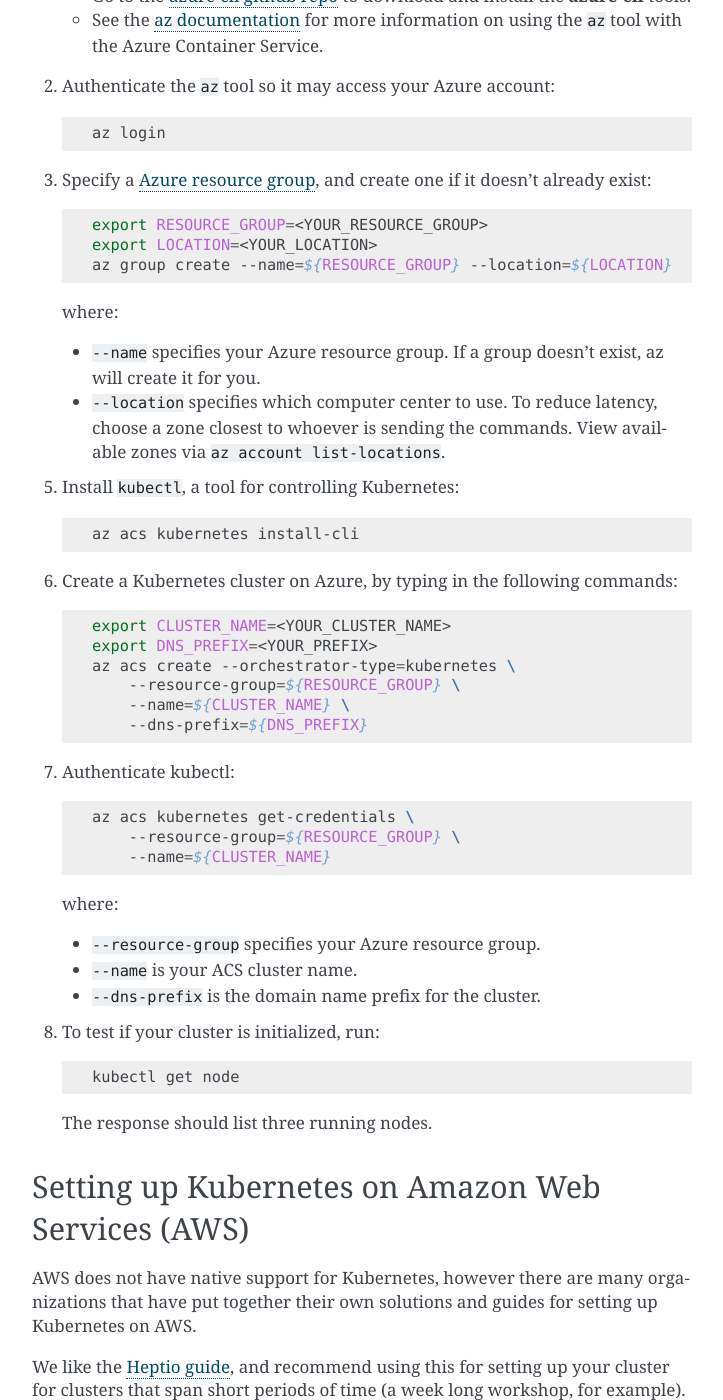
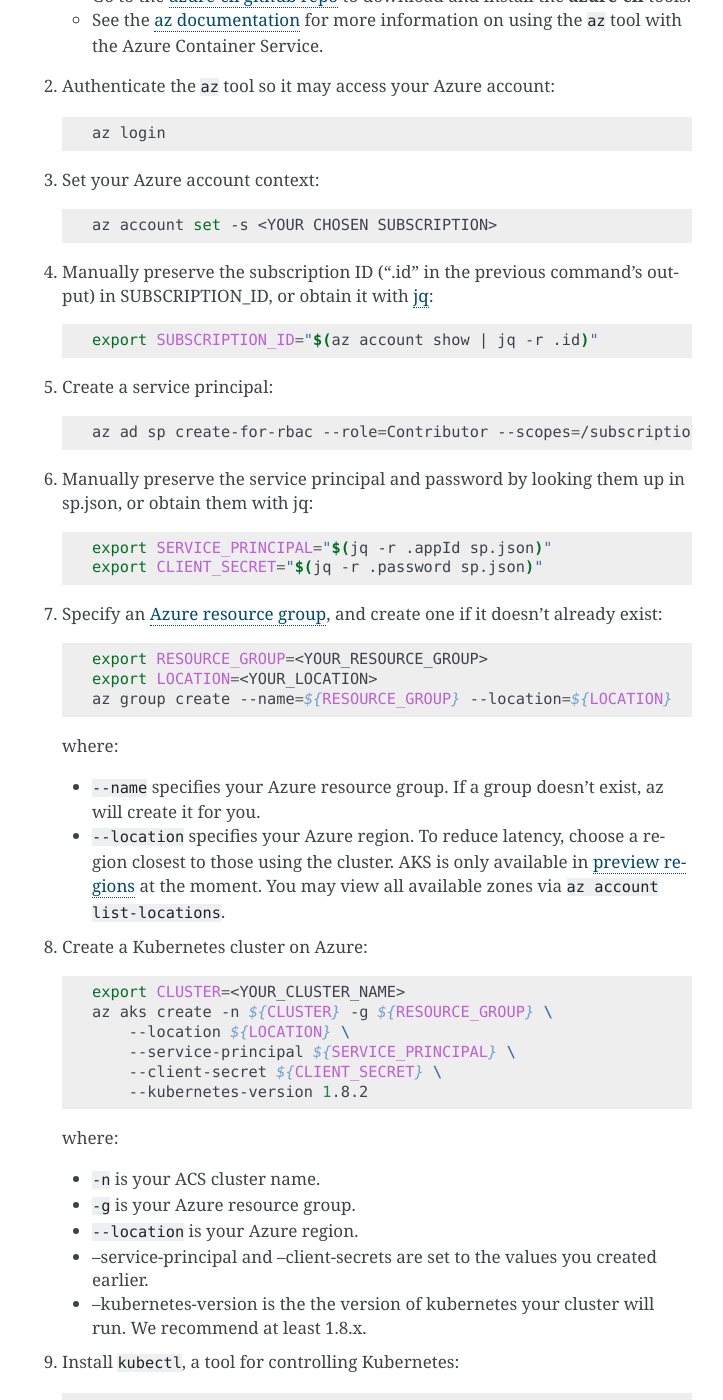
Before and after one commit to jupyterhub/zero-to-jupyterhub-k8s, a Sphinx documentation site: the page built from doc/source/create-k8s-cluster.rst, in a window 1280 px wide and 1400 px high, scrolled down 2362 px. Shown: the whole window, without its empty margins (388-1111 px from the left). Built offline with Sphinx 7.4.7, drawn with Linux system fonts in a browser that asks for light colours; some of the changed text lies outside the part shown.

Commit message:
Update Azure documentation to use AKS.

```diff
--- a/doc/source/create-k8s-cluster.rst
+++ b/doc/source/create-k8s-cluster.rst
@@ -100,7 +100,7 @@
 
 .. _microsoft-azure:
 
-Setting up Kubernetes on Microsoft Azure Container Service (ACS)
+Setting up Kubernetes on Microsoft Azure Container Service (AKS)
 ----------------------------------------------------------------
 
 .. note::
@@ -124,7 +124,32 @@
 
       az login
 
-3. Specify a `Azure resource group`_, and create one if it doesn't already
+3. Set your Azure account context:
+
+   .. code-block:: bash
+
+      az account set -s <YOUR CHOSEN SUBSCRIPTION>
+
+4. Manually preserve the subscription ID (".id" in the previous command's output) in SUBSCRIPTION_ID, or obtain it with `jq <https://stedolan.github.io/jq/>`_:
+
+   .. code-block:: bash
+
+      export SUBSCRIPTION_ID="$(az account show | jq -r .id)"
+
+5. Create a service principal:
+
+   .. code-block:: bash
+
+      az ad sp create-for-rbac --role=Contributor --scopes=/subscriptions/${SUBSCRIPTION_ID} > sp.json
+
+6. Manually preserve the service principal and password by looking them up in sp.json, or obtain them with jq:
+
+   .. code-block:: bash
+
+      export SERVICE_PRINCIPAL="$(jq -r .appId sp.json)"
+      export CLIENT_SECRET="$(jq -r .password sp.json)"
+
+7. Specify an `Azure resource group`_, and create one if it doesn't already
    exist:
 
    .. code-block:: bash
@@ -137,42 +162,45 @@
 
   * ``--name`` specifies your Azure resource group. If a group doesn't exist,
     az will create it for you.
-  * ``--location`` specifies which computer center to use.  To reduce latency,
-    choose a zone closest to whoever is sending the commands. View available
-    zones via ``az account list-locations``.
+  * ``--location`` specifies your Azure region. To reduce latency, choose a region closest to those using the cluster. AKS is only available in `preview regions <https://github.com/Azure/AKS/blob/master/preview_regions.md>`_ at the moment. You may view all available zones via ``az account list-locations``.
 
-5. Install ``kubectl``, a tool for controlling Kubernetes:
+8. Create a Kubernetes cluster on Azure:
 
    .. code-block:: bash
 
-      az acs kubernetes install-cli
+      export CLUSTER=<YOUR_CLUSTER_NAME>
+      az aks create -n ${CLUSTER} -g ${RESOURCE_GROUP} \
+          --location ${LOCATION} \
+          --service-principal ${SERVICE_PRINCIPAL} \
+          --client-secret ${CLIENT_SECRET} \
+          --kubernetes-version 1.8.2
 
-6. Create a Kubernetes cluster on Azure, by typing in the following commands:
+  where:
+
+  * ``-n`` is your ACS cluster name.
+  * ``-g`` is your Azure resource group.
+  * ``--location`` is your Azure region.
+  * --service-principal and --client-secrets are set to the values you created earlier.
+  * --kubernetes-version is the the version of kubernetes your cluster will run. We recommend at least 1.8.x.
+
+9. Install ``kubectl``, a tool for controlling Kubernetes:
 
    .. code-block:: bash
 
-      export CLUSTER_NAME=<YOUR_CLUSTER_NAME>
-      export DNS_PREFIX=<YOUR_PREFIX>
-      az acs create --orchestrator-type=kubernetes \
-          --resource-group=${RESOURCE_GROUP} \
-          --name=${CLUSTER_NAME} \
-          --dns-prefix=${DNS_PREFIX}
+      az aks install-cli
 
-7. Authenticate kubectl:
+10. Authenticate kubectl:
 
    .. code-block:: bash
 
-      az acs kubernetes get-credentials \
-          --resource-group=${RESOURCE_GROUP} \
-          --name=${CLUSTER_NAME}
+      az aks get-credentials -n ${CLUSTER} -g ${RESOURCE_GROUP}
 
   where:
 
-  * ``--resource-group`` specifies your Azure resource group.
-  * ``--name`` is your ACS cluster name.
-  * ``--dns-prefix`` is the domain name prefix for the cluster.
+  * ``-n`` is your ACS cluster name.
+  * ``-g`` specifies your Azure resource group.
 
-8. To test if your cluster is initialized, run:
+11. To test if your cluster is initialized, run:
 
    .. code-block:: bash
 
```
